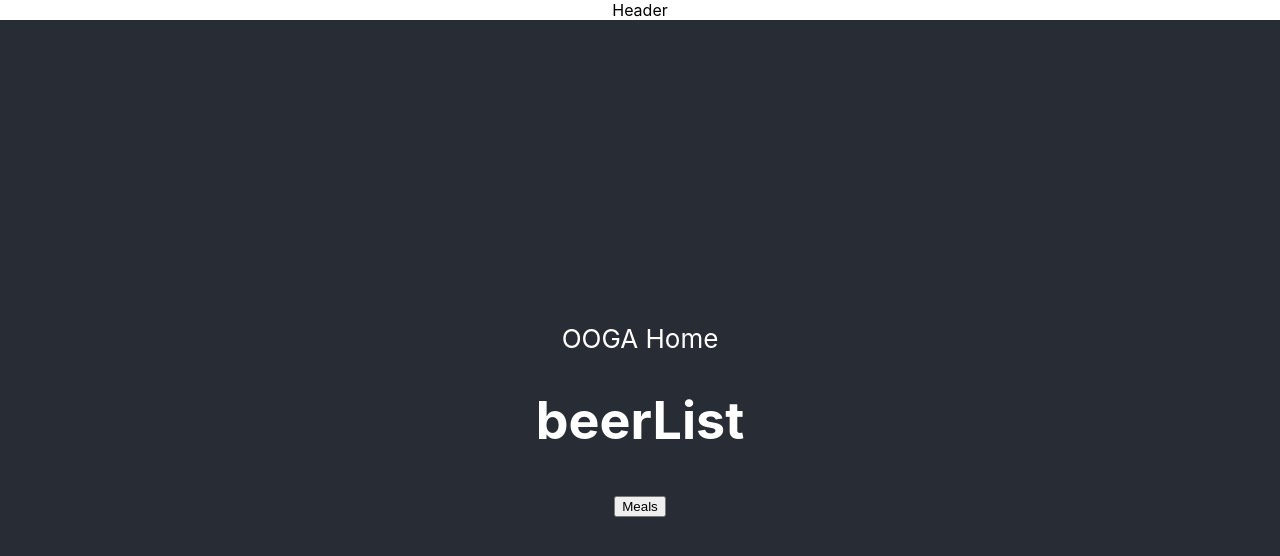
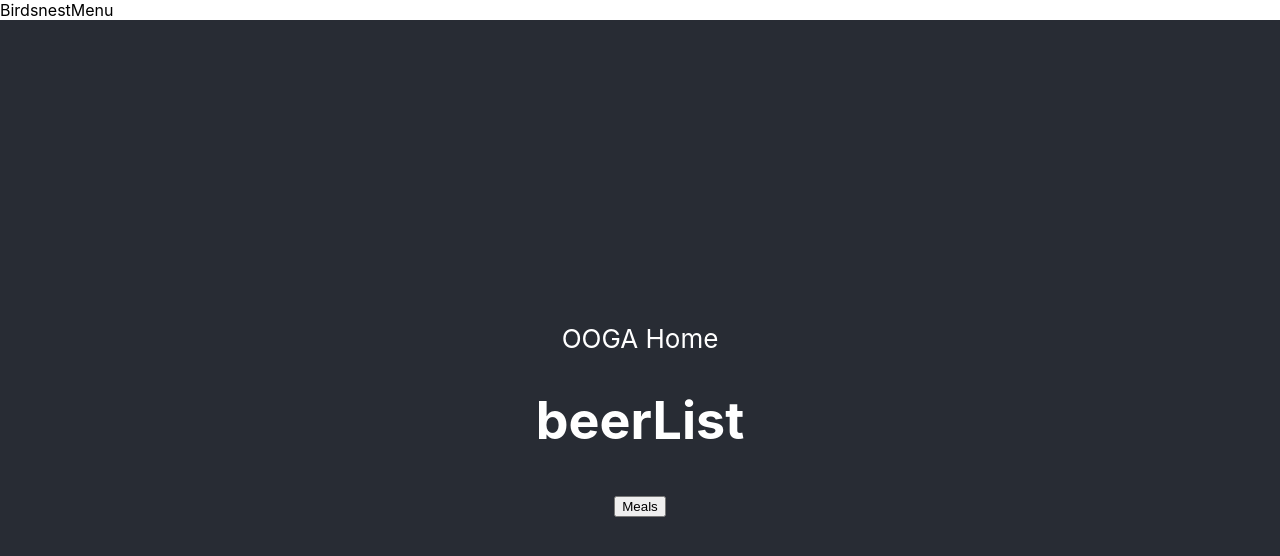
Before and after one commit to TannerLP123/BirdsnetWebsite, a React (Create React App) app in the folder app/: page / in a window 1280 px wide. Shown: the top 556 px of the page. Built offline with nearby package versions, Linux system fonts and the light colour scheme.

Commit message:
color pallette added

```diff
--- a/app/src/components/Header.jsx
+++ b/app/src/components/Header.jsx
@@ -1,8 +1,13 @@
 import React from 'react'
+import '../css/Header.css'
 
 const Header = () => {
   return (
-    <div>Header</div>
+    <div className='Header'>
+      <div className='Title'>Birdsnest</div>
+      <div className='MenuBtn'>Menu</div>
+      <div></div>
+    </div>
   )
 }
 
--- a/app/src/components/example.jsx
+++ b/app/src/components/example.jsx
@@ -6,6 +6,7 @@ const Main = () => {
   const [toggle, setToggle] = useState(false)
 
   function userClick(){
+
     console.log("toggled")
     setToggle(current => !current)
   }
--- a/app/src/css/App.css
+++ b/app/src/css/App.css
@@ -1,3 +1,15 @@
+:root{
+  --tan: #F4E0B9;
+  --clay: #A8A196;
+  --light-brown: #7D7463;
+  --midblue: #176B87;
+
+  --dark: #2C3639;
+  --mid: #3F4E4F;
+  --brick: #A27B5C;
+  --sand: #DCD7C9;
+}
+
 .App {
   text-align: center;
 }
--- /dev/null
+++ b/app/src/css/Header.css
@@ -0,0 +1,3 @@
+.Header{
+  display: flex;
+}
```
